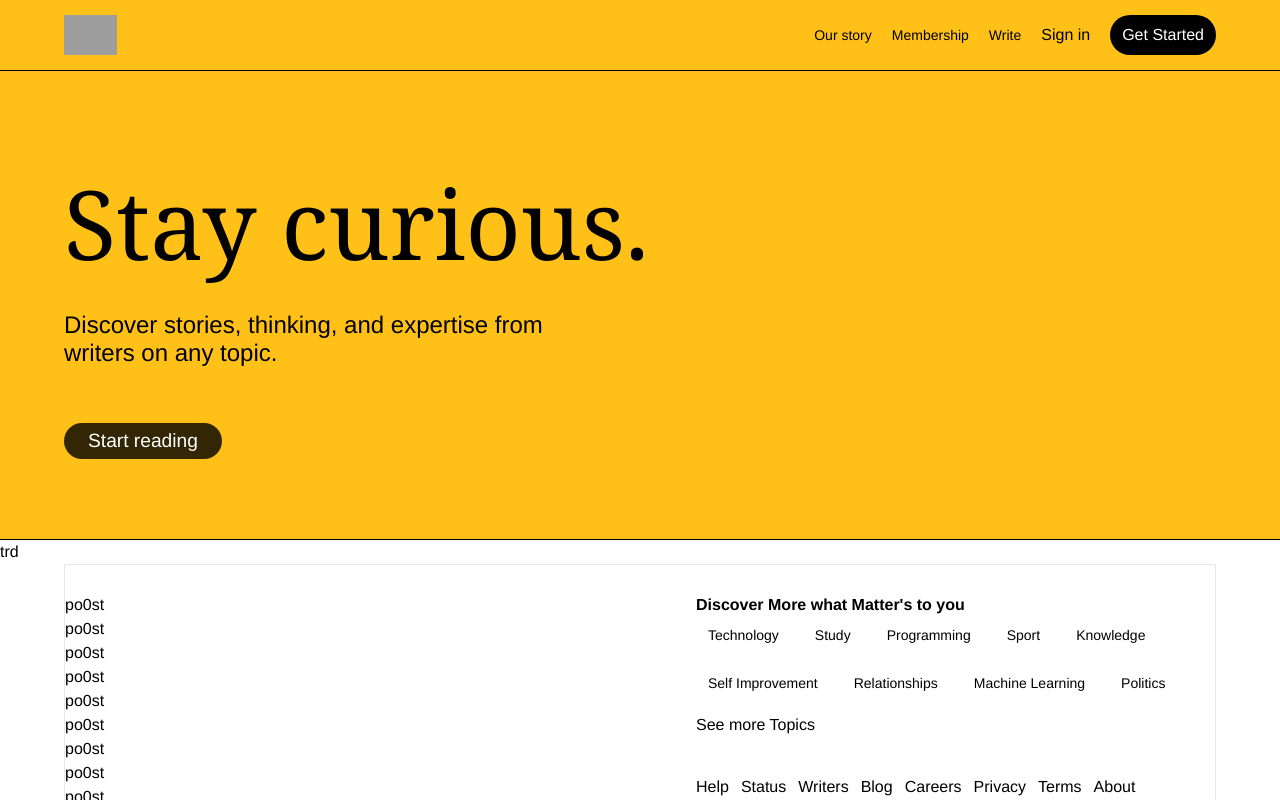
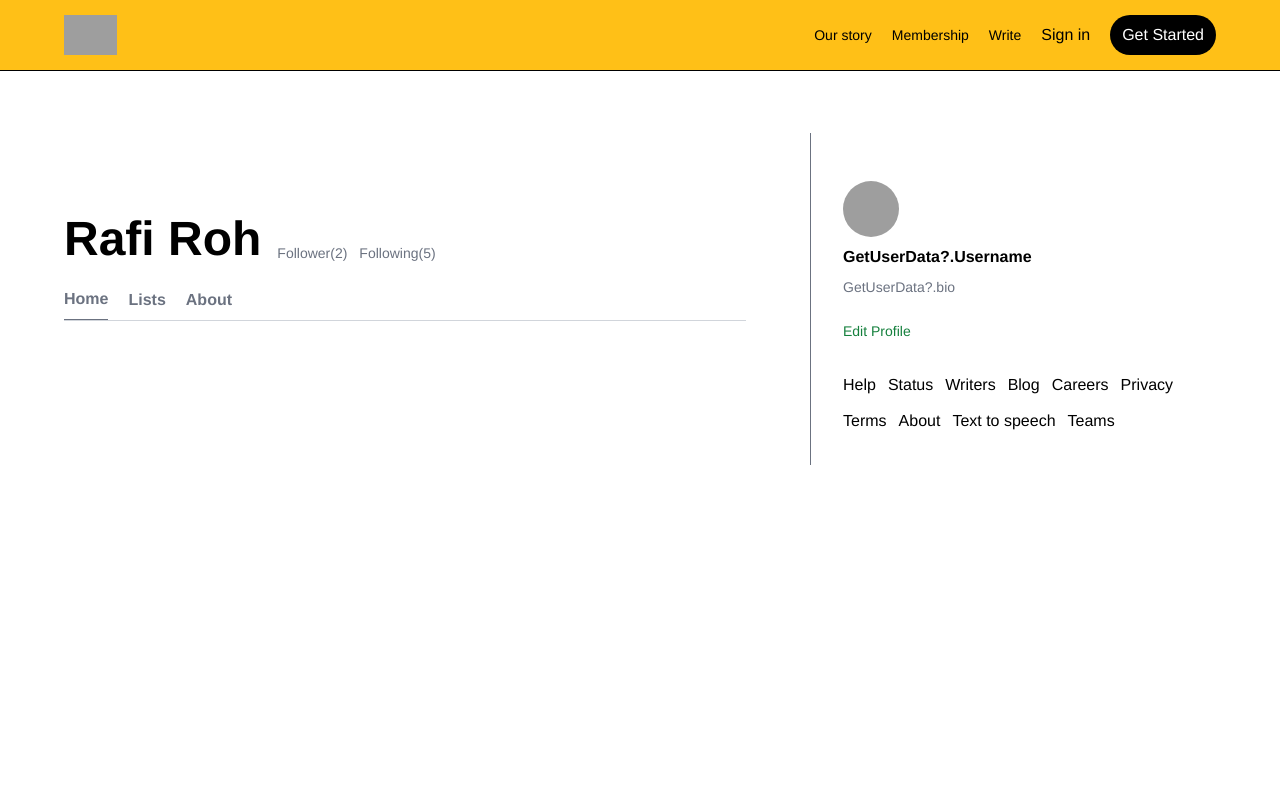
Before and after one commit to jahidulhasan1/blogApp, a React (Vite) app: page /profile/1 in a window 1280 px wide. Before the commit this address led to /demo. Shown: the top 800 px of the page. Built offline with nearby package versions, Linux system fonts and the light colour scheme; no server answers; grey boxes are pictures that could not be loaded.

Commit message:
profile added

```diff
--- a/src/App.jsx
+++ b/src/App.jsx
@@ -5,7 +5,7 @@ import HomeHeader from "./components/Home/Header/HomeHeader";
 import DemoHeader from "./components/Demo/DemoHeader";
 import { useBlogContext } from "./context/Context";
 import { Slide, ToastContainer } from "react-toastify";
-
+import Profile from "./components/Home/profile/Profile";
 
 function App() {
   const { currentUser } = useBlogContext();
@@ -16,7 +16,7 @@ function App() {
       <Routes>
         {currentUser && <Route path="/" element={<Home />} />}
         {!currentUser && <Route path="/demo" element={<Demo />} />}
-
+        <Route path="/profile/:userId" element={<Profile />} />
         <Route
           path="*"
           element={<Navigate to={!currentUser ? "/demo" : "/"} />}
--- a/src/components/Home/Header/HomeHeader.jsx
+++ b/src/components/Home/Header/HomeHeader.jsx
@@ -24,19 +24,20 @@ function HomeHeader() {
           <Search modal={searchModal} setModal={setSearchModal} />
         </div>
         <div className="flex items-center gap-3 sm:gap-7 ">
-        <span
-        onClick={()=> setSearchModal(true)}
-        className= "flex   text-3xl text-gray-300 cursor-pointer sm:hidden ">
+          <span
+            onClick={() => setSearchModal(true)}
+            className="flex   text-3xl text-gray-300 cursor-pointer sm:hidden "
+          >
             <CiSearch />
           </span>
           <Link
             to={"/write"}
             className="hidden md:flex items-center gap-1 text-gray-500"
           >
-            <span className="text-3xl">
+            <span className="text-2xl">
               <LiaEditSolid />
             </span>
-            <span className="text-sm mt-2"> write</span>
+            <span className="text-xl mt-1"> Write</span>
           </Link>
 
           <span className="text-3xl text-gray-500 cursor-pointer  ">
@@ -58,7 +59,7 @@ function HomeHeader() {
                   modal ? "visible opacity-100%" : "invisible opacity-0"
                 } transition-all duration-100 `}
               >
-                <UserModal />
+                <UserModal setModal={setModal} />
               </div>
             </Modal>
           </div>
--- a/src/components/Home/Header/UserModal.jsx
+++ b/src/components/Home/Header/UserModal.jsx
@@ -8,7 +8,7 @@ import { useBlogContext } from "../../../context/Context";
 import { Link } from "react-router-dom";
 import { secretEmail } from "../../../utils/Helper";
 
-function UserModal() {
+function UserModal({setModal}) {
   const { currentUser } = useBlogContext();
   const userModal = [
     {
@@ -42,14 +42,15 @@ function UserModal() {
             <span className="text-3xl">
               <LiaEditSolid />
             </span>
-            <span className="text-sm mt-2"> write</span>
+            <span className="text-xl mt-2"> Write</span>
           </Link>
           <div className="flex flex-col  gap-4 border-b border-gray-300 pb-5 ">
 {userModal.map((link,i)=>(
     <Link
+    onClick={()=> setModal(false)}
     className="flex items-center gap-2 text-xl text-gray-500
     hover:text-black/70"
-    key={i} path={link.path}>
+    key={i} to={link.path}>
 <span className="text-2xl">{link.icon}</span>
 <h2 className="text-md">{link.title}</h2>
     </Link>
--- /dev/null
+++ b/src/components/Home/profile/Activities/ProfileHome.jsx
@@ -0,0 +1,11 @@
+import React from 'react'
+
+function ProfileHome() {
+  return (
+    <div>
+
+    </div>
+  )
+}
+
+export default ProfileHome
--- /dev/null
+++ b/src/components/Home/profile/Profile.jsx
@@ -0,0 +1,114 @@
+import React, { useState } from "react";
+import ProfileHome from "./Activities/ProfileHome";
+import ProfileList from "./ProfileList";
+import ProfileAbout from "./ProfileAbout";
+import Modal from "../../../utils/Modal";
+import { LiaTimesSolid } from "react-icons/lia";
+import { discoverActions } from "../../../data";
+import { IoSettingsSharp } from "react-icons/io5";
+
+function Profile() {
+  const activities = [
+    {
+      title: "Home",
+      comp: ProfileHome,
+    },
+    {
+      title: "Lists",
+      comp: ProfileList,
+    },
+    {
+      title: "About",
+      comp: ProfileAbout,
+    },
+  ];
+  const [currentActive, setCurrentActive] = useState(activities[0]);
+  const [modal, setModal] = useState(false);
+  return (
+    <section className="size flex gap-[4rem] relative">
+      {/* user activity */}
+      <div className="mt-[9rem] flex-[2] ">
+        <div className="flex flex-col sm:flex-row sm:items-end items-start gap-4 ">
+          <h2 className="text-3xl sm:text-5xl font-bold capitalize">
+            Rafi roh
+          </h2>
+          <div className="flex gap-3">
+            <p className="text-gray-500 text-xs sm:text-sm">Follower(2)</p>
+            <p className="text-gray-500 text-xs sm:text-sm">Following(5)</p>
+          </div>
+        </div>
+        <div className="flex items-center gap-5 mt-[01rem] border-b border-gray-300 mb-[3rem]">
+          {activities.map((active, i) => (
+            <div
+              key={i}
+              className={`py-[0.5rem] ${
+                active.title == currentActive.title
+                  ? "border-b  border-gray-500 "
+                  : ""
+              }`}
+            >
+              <button
+                onClick={() => setCurrentActive(active)}
+                className="text-gray-500 text-sm sm:text-base font-bold capitalize"
+              >
+                {active.title}{" "}
+              </button>
+            </div>
+          ))}
+        </div>
+        <currentActive.comp />
+        <button
+          onClick={() => setModal(true)}
+          className="fixed top-[8rem] right-0 w-[2rem] h-[2rem] bg-black text-white
+        grid place-items-center md:hidden"
+        >
+          <IoSettingsSharp />
+        </button>
+      </div>
+      {/* sidebar or  */}
+      <Modal modal={modal} setModal={setModal}>
+        <div
+          className={`flex-[1] border-l border-gray-500 p-[2rem] z-10 bg-white fixed w-[18rem] right-0 bottom-0 top-[3.9rem] md:relative $
+    ${
+      modal ? "translate-x-0" : "translate-x-[100%] md:translate-x-0"
+    } transition-all duration-500`}
+        >
+          <div className="pb-4 text-right">
+            <button
+              onClick={() => setModal(false)}
+              className="inline-block md:hidden"
+            >
+              <LiaTimesSolid />
+            </button>
+          </div>
+          {/* profile details */}
+          <div className="sticky top-7 flex flex-col justify-between">
+            <img
+              className="w-[3.5rem] h-[3.5rem] object-cover rounded-full"
+              src="https://cdn.pixabay.com/photo/2015/10/05/22/37/blank-profile-picture-973460_640.png"
+              alt="user image"
+            />
+            <h2 className="py-2 font-bold capitalize">
+              {"getUserData?.username"}
+            </h2>
+            <p className="text-gray-500 first-letter:uppercase text-sm">
+              {"getUserData?.bio"}
+            </p>
+            <button className="text-green-700 pt-6 text-sm w-fit">
+              Edit Profile
+            </button>
+            {/* nav */}
+
+            <div className="flex-[1] flex items-center flex-wrap gap-3 pt-8">
+              {discoverActions.map((act, i) => (
+                <button key={i}>{act}</button>
+              ))}
+            </div>
+          </div>
+        </div>
+      </Modal>
+    </section>
+  );
+}
+
+export default Profile;
--- /dev/null
+++ b/src/components/Home/profile/ProfileAbout.jsx
@@ -0,0 +1,12 @@
+import React from 'react'
+
+function ProfileAbout() {
+  return (
+    <div>
+      ProfileAbout
+ProfileAbout
+    </div>
+  )
+}
+
+export default ProfileAbout
--- /dev/null
+++ b/src/components/Home/profile/ProfileList.jsx
@@ -0,0 +1,12 @@
+import React from 'react'
+
+function ProfileList() {
+  return (
+    <div>
+      ProfileList
+ProfileList
+    </div>
+  )
+}
+
+export default ProfileList
```
